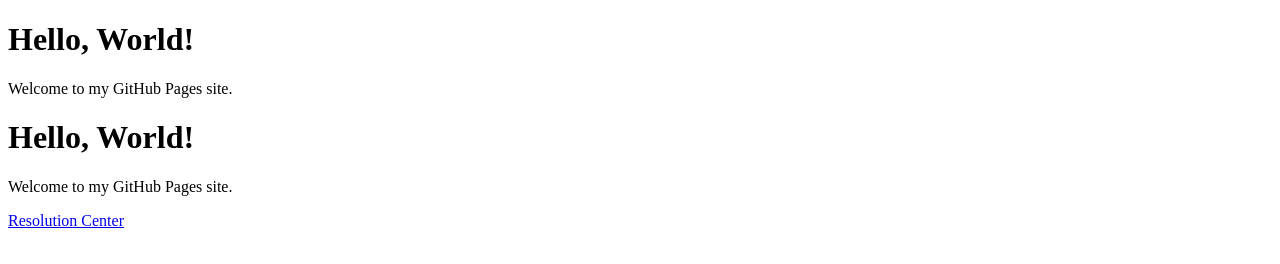
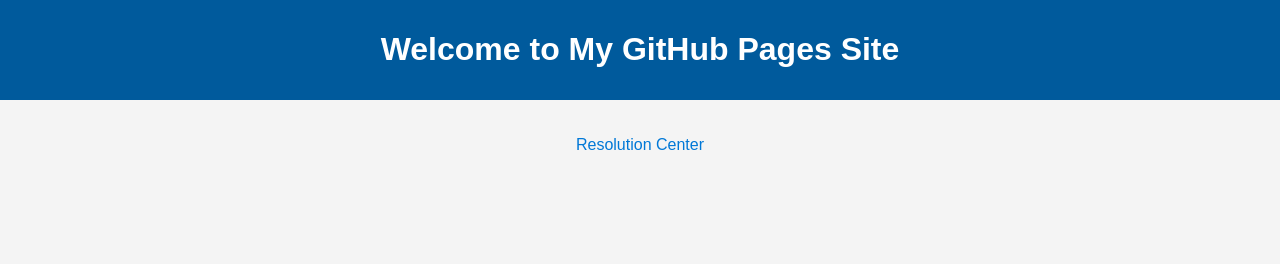
Before and after one commit to virtuesvvy/virtuesvvy.github.io, a plain HTML site: page index.html in a window 1280 px wide. Drawn offline with Linux system fonts and the light colour scheme.

Commit message:
index.html

```diff
--- a/index.html
+++ b/index.html
@@ -1,24 +1,42 @@
-<!DOCTYPE html>
-<html>
-<head>
-    <title>Welcome to My Page</title>
-</head>
-<body>
-    <h1>Hello, World!</h1>
-    <p>Welcome to my GitHub Pages site.</p>
-</body>
-</html>
-
 <!DOCTYPE html>
 <html lang="en">
 <head>
     <meta charset="UTF-8">
     <meta name="viewport" content="width=device-width, initial-scale=1.0">
     <title>Welcome to My GitHub Pages Site</title>
+    <style>
+        body {
+            font-family: Arial, sans-serif;
+            margin: 0;
+            padding: 0;
+            background-color: #f4f4f4;
+            color: #333;
+        }
+        header {
+            background: #005a9c;
+            color: #fff;
+            padding: 10px 20px;
+            text-align: center;
+        }
+        .content {
+            padding: 20px;
+            text-align: center;
+        }
+        a {
+            color: #0078d7;
+            text-decoration: none;
+        }
+        a:hover {
+            text-decoration: underline;
+        }
+    </style>
 </head>
 <body>
-    <h1>Hello, World!</h1>
-    <p>Welcome to my GitHub Pages site.</p>
-    <p><a href="faq.html">Resolution Center</a></p> <!-- Link to the FAQ page -->
+    <header>
+        <h1>Welcome to My GitHub Pages Site</h1>
+    </header>
+    <div class="content">
+        <p><a href="faq.html">Resolution Center</a></p>
+    </div>
 </body>
 </html>
```
